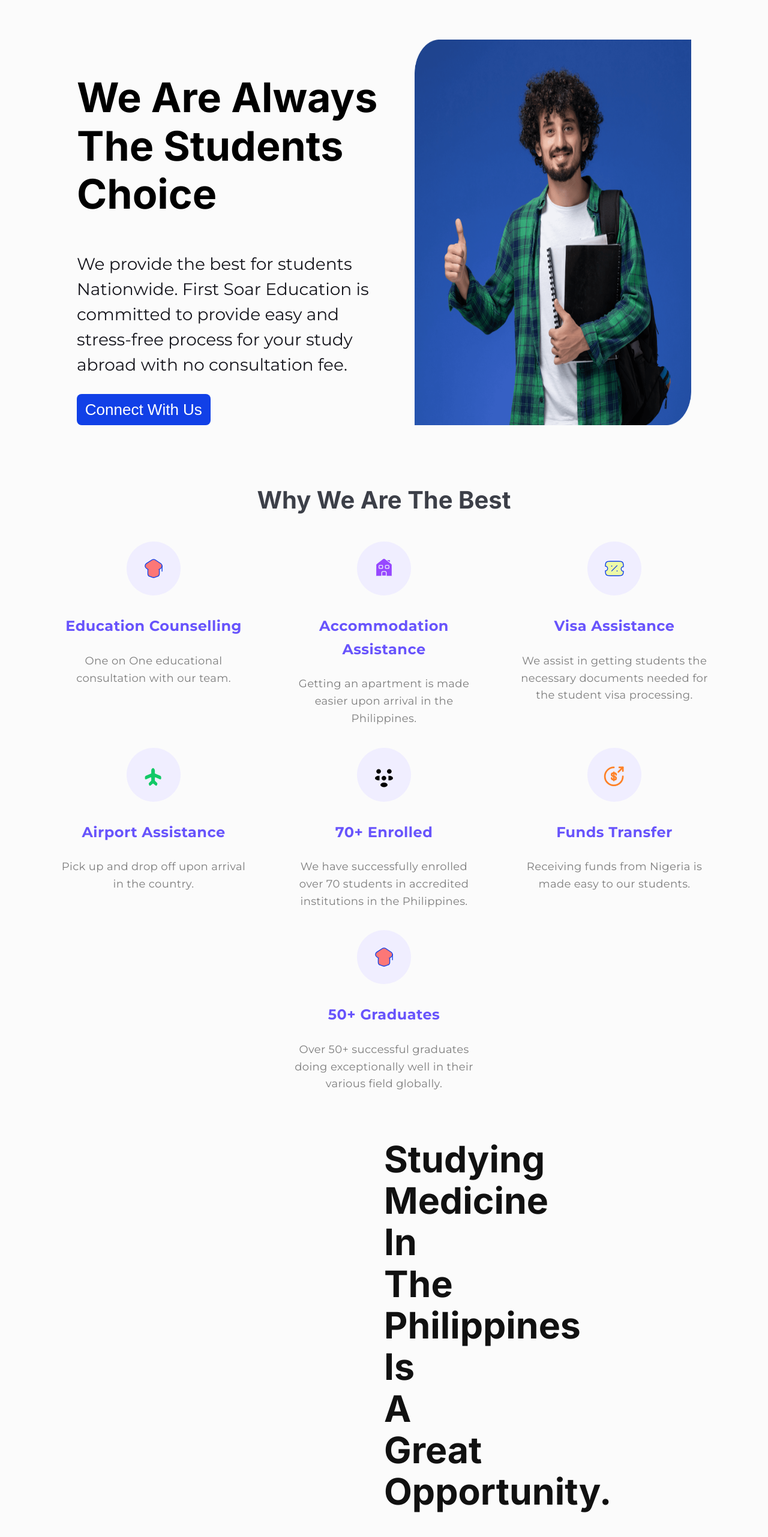
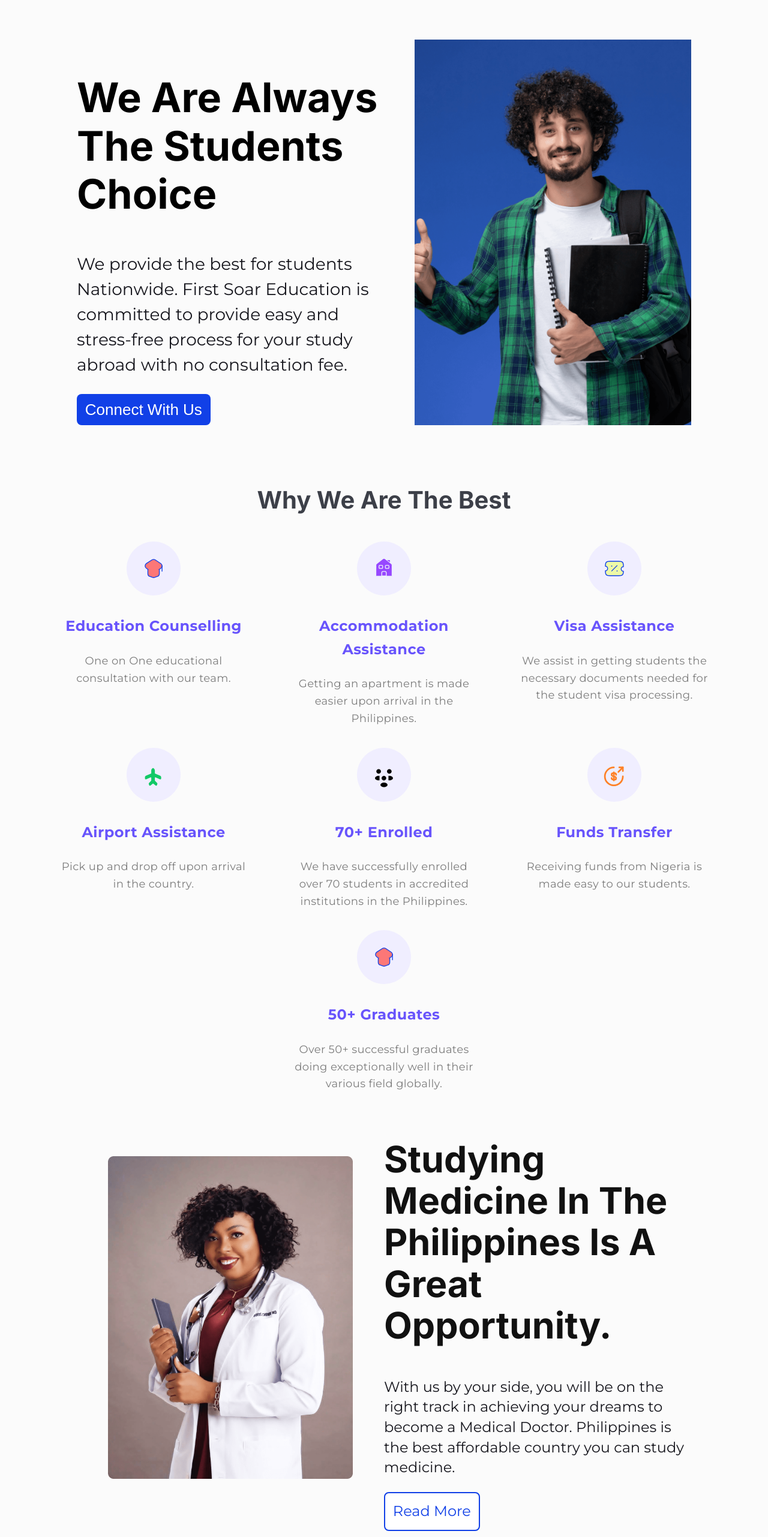
Before and after one commit to Hvnray/first-soar-education, a Next.js app: page / in a window 1280 px wide. Shown: the part 1410-3973 px from the top of the page at 60% size. Built offline with nearby package versions, Linux system fonts and the light colour scheme; no server answers.

Commit message:
add responsiveness hack to section img

```diff
--- a/components/home/Section3.tsx
+++ b/components/home/Section3.tsx
@@ -6,6 +6,11 @@ import { useNavbarObserver } from "../../customHooks";
 import { useEffect, useState } from "react";
 
 const Section3 = () => {
+
+  const imageStyle = {
+    objectFit: 'cover',
+  };
+
   const width = useNavbarObserver();
   const [photoArea, setphotoArea] = useState("fade-up");
 
@@ -47,6 +52,7 @@ const Section3 = () => {
           alt="Student giving a thumbs up on blue background"
           priority
           quality={100}
+          style={imageStyle}
         />
       </div>
     </section>
--- a/styles/home/section5.module.scss
+++ b/styles/home/section5.module.scss
@@ -2,7 +2,7 @@
   display: flex;
   width: 90%;
   justify-content: space-between;
-  max-width: 140px;
+  max-width: 1400px;
   margin: 0 auto;
   margin-bottom: 2rem;
   padding: 0 4rem;
```
